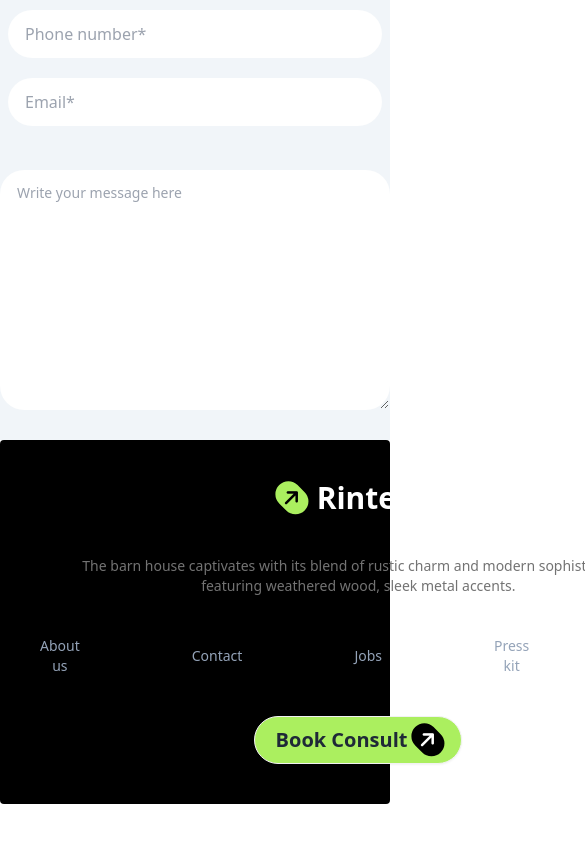
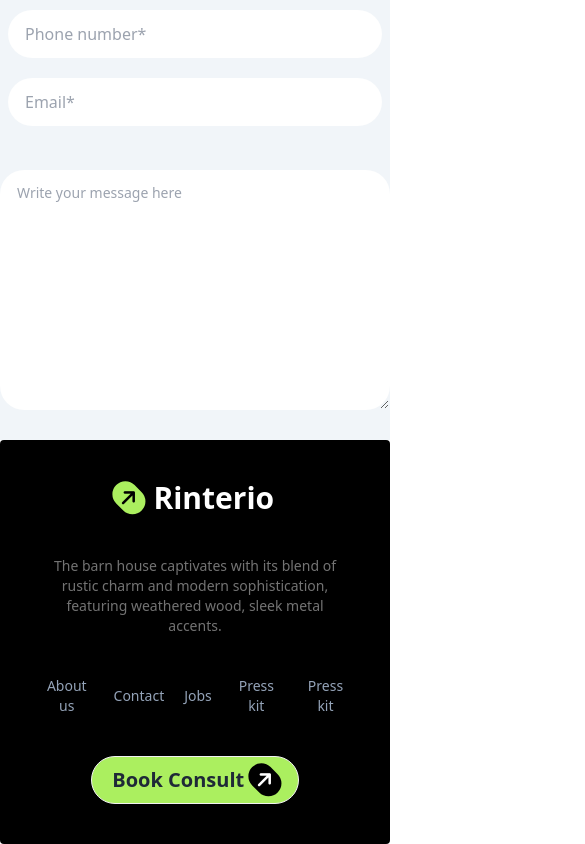
Before and after one commit to sumehra996/Assignment-3, a plain HTML site: page index.html in a window 390 px wide. Shown: the part 3413-4257 px from the top of the page, 585 px wide, since content can reach past the window. Before the commit the page ends 4217 px from the top, so only its background shows below. Drawn offline with nearby package versions, Linux system fonts and the light colour scheme.

Commit message:
made footer responsive

```diff
--- a/index.html
+++ b/index.html
@@ -243,7 +243,7 @@
         <a class="font-bold text-3xl flex gap-3 mx-auto text-white"> <i class="fa-solid fa-arrow-right -rotate-45 text-xl text-black bg-grass rounded-full p-1"></i> Rinterio</a>
       </div>
       <p class="text-gray">The barn house captivates with its blend of rustic charm and modern sophistication, <br> featuring weathered wood, sleek metal accents.</p>
-      <nav class="grid grid-flow-col gap-28 text-slate-400">
+      <nav class="grid grid-flow-col gap-5 lg:gap-28 text-slate-400">
         <a class="link link-hover">About us</a>
         <a class="link link-hover">Contact</a>
         <a class="link link-hover">Jobs</a>
```
